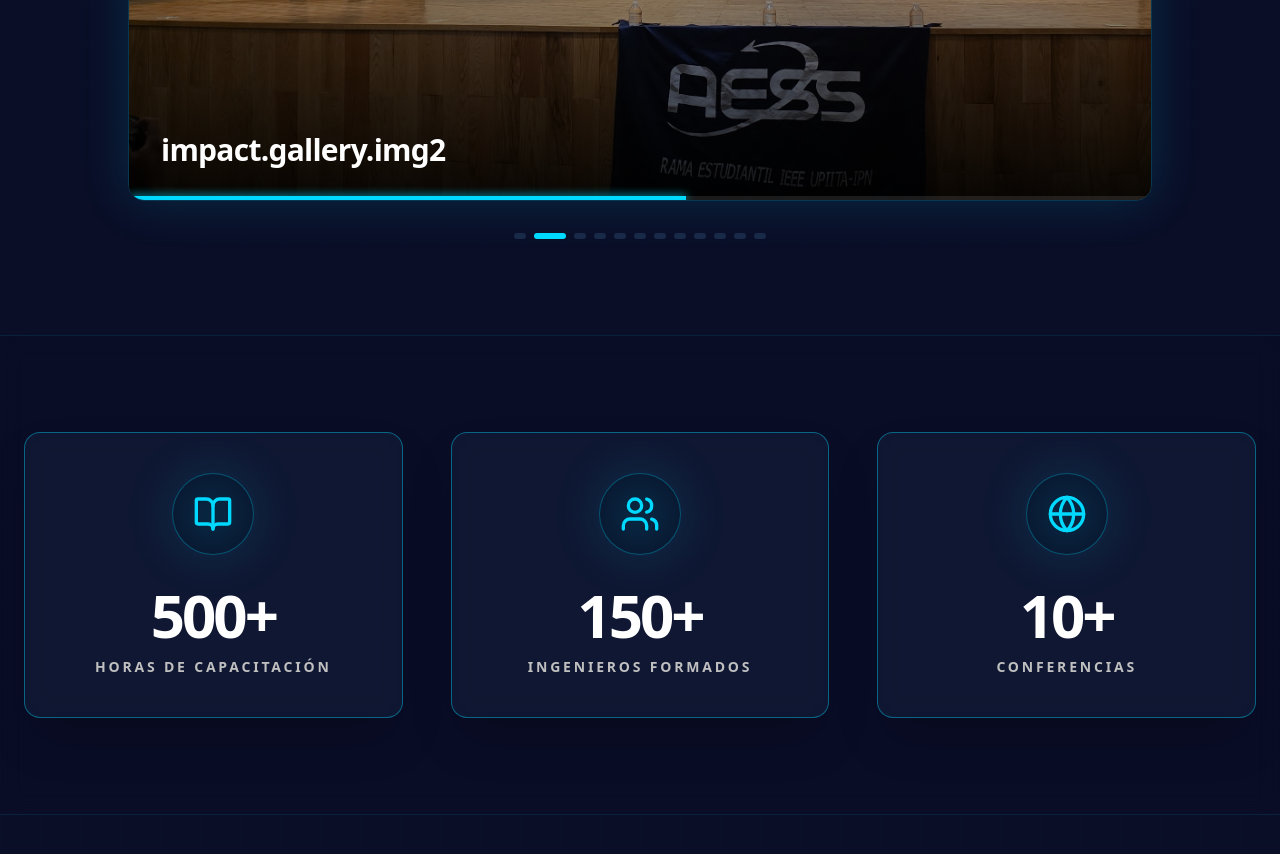
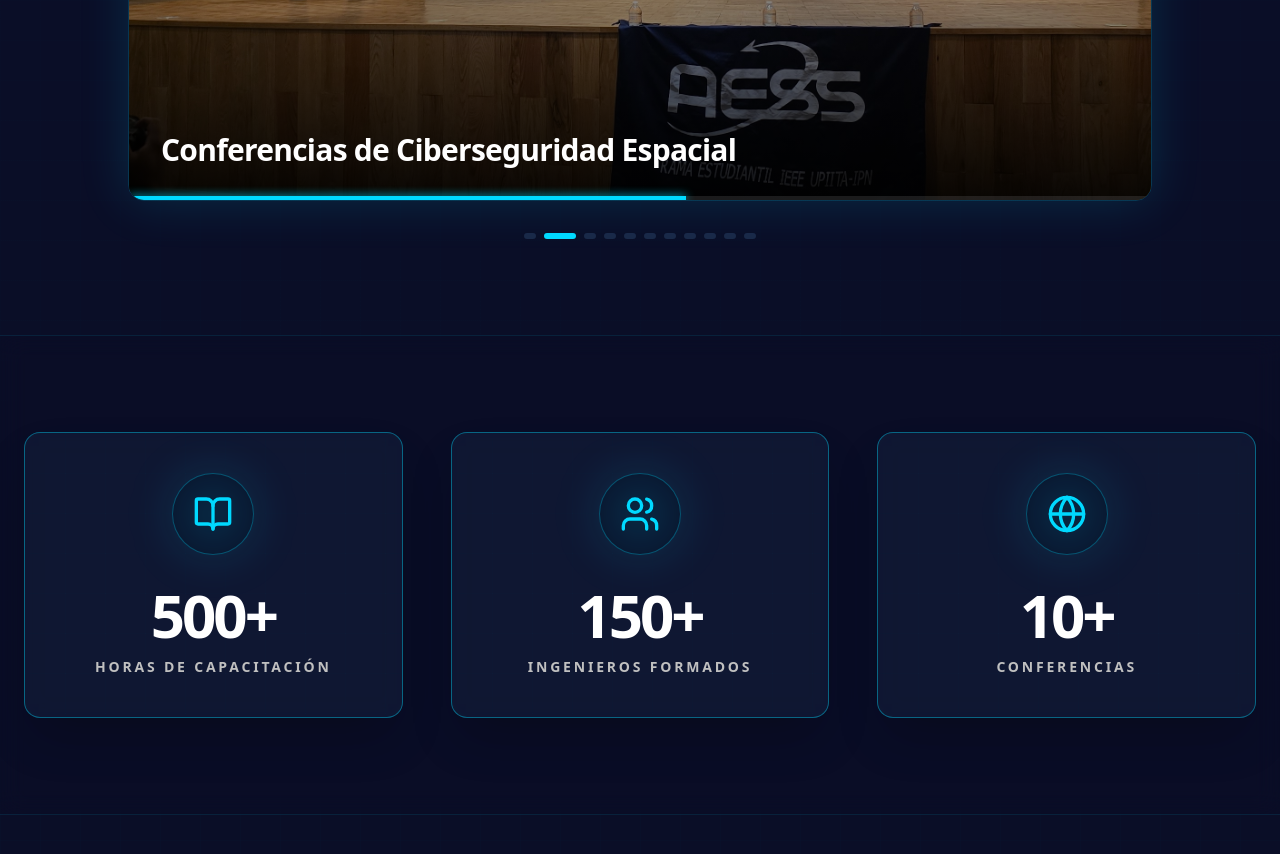
Before and after one commit to trimaxlan98/codeaerospace.com, a React (Vite) app: page /impact in a window 1280 px wide. Shown: the part 800-1654 px from the top of the page. Built offline with nearby package versions, Linux system fonts and the light colour scheme; no server answers.

Commit message:
Titulos d eimagenes corregidas

```diff
--- a/src/pages/ImpactPage.jsx
+++ b/src/pages/ImpactPage.jsx
@@ -68,18 +68,17 @@ const GallerySection = () => {
   const { t } = useLanguage();
 
   const images = [
-    { url: "/gallery/NASAAPPS_YURI.jpeg", title: t('impact.gallery.img1') },
-    { url: "/gallery/20251028_132242.jpg", title: t('impact.gallery.img2') },
-    { url: "/gallery/20251105_134338.jpg", title: t('impact.gallery.img3') },
-    { url: "/gallery/20251127_154203.jpg", title: t('impact.gallery.img4') },
-    { url: "/gallery/20260116_112757.jpg", title: t('impact.gallery.img5') },
-    { url: "/gallery/IMG-20240123-WA0024.jpg", title: t('impact.gallery.img6') },
-    { url: "/gallery/IMG-20241015-WA0065.jpg", title: t('impact.gallery.img7') },
-    { url: "/gallery/IMG-20250311-WA0014.jpg", title: t('impact.gallery.img8') },
-    { url: "/gallery/IMG-20250516-WA0013.jpg", title: t('impact.gallery.img9') },
-    { url: "/gallery/IMG-20250925-WA0054.jpg", title: t('impact.gallery.img10') },
-    { url: "/gallery/IMG-20250925-WA0083(1)(1).jpg", title: t('impact.gallery.img11') },
-    { url: "/gallery/IMG-20250925-WA0084.jpg", title: t('impact.gallery.img12') }
+    { url: "/gallery/NASAAPPS_YURI.jpeg", title: t('Organización Nasa Space Apps Boca del Río') },
+    { url: "/gallery/20251028_132242.jpg", title: t('Conferencias de Ciberseguridad Espacial') },
+    { url: "/gallery/20251105_134338.jpg", title: t('Participación en Congresos Nacionales') },
+    { url: "/gallery/20251127_154203.jpg", title: t('Divulgación Cietífica en Instituciones') },
+    { url: "/gallery/20260116_112757.jpg", title: t('Defensa de Investigaciones Científicas') },
+    { url: "/gallery/IMG-20240123-WA0024.jpg", title: t('Entrevistas Televisivas') },
+    { url: "/gallery/IMG-20241015-WA0065.jpg", title: t('Participación en Congresos Internacionales') },
+    { url: "/gallery/IMG-20250311-WA0014.jpg", title: t('Reunieones con Instituciones Gubernamentales') },
+    { url: "/gallery/IMG-20250516-WA0013.jpg", title: t('Difusión Científica en Instituciones Públicas') },
+    { url: "/gallery/IMG-20250925-WA0054.jpg", title: t('Conferencias en MexSat') },
+    { url: "/gallery/IMG-20250925-WA0084.jpg", title: t('Apoyo a Estrategías Gubernamentales') }
   ];
 
   const [currentIndex, setCurrentIndex] = useState(0);
```
